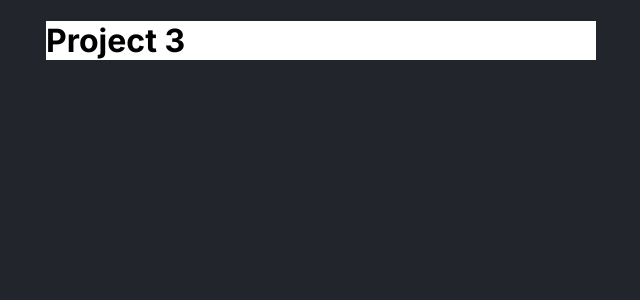
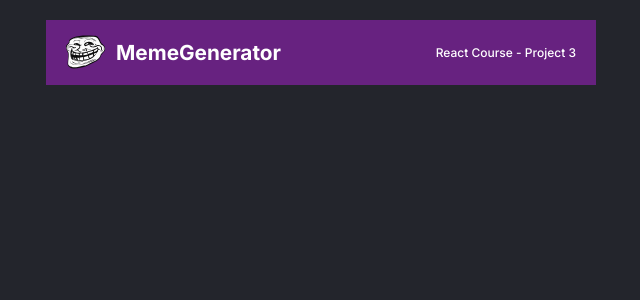
Before and after one commit to tonalmathew/itsReact, a React (Vite) app: page /project3 in a window 1280 px wide. Shown: the top 300 px of the page, without its empty margins (319-959 px from the left). Built offline with nearby package versions, Linux system fonts and the light colour scheme.

Commit message:
project 3 navbar done

```diff
--- a/src/components/Project3/Navbar/Navbar.css
+++ b/src/components/Project3/Navbar/Navbar.css
@@ -0,0 +1,29 @@
+.Navbar {
+  display: flex;
+  justify-content: space-between;
+  /* margin: 20px; */
+  height: 65px;
+  align-items: center;
+  color: white;
+  background-color: #672280;
+}
+
+.head {
+  display: flex;
+  margin-left: 20px;
+}
+
+.title-text{
+  font-weight: bold;
+  font-size: 20.75px;
+  margin-left: 10px;
+}
+
+.nav-text {
+  font-weight: 500;
+  font-size: 12px;
+}
+
+.head-right {
+  margin-right: 20px;
+}
--- a/src/components/Project3/Navbar/Navbar.jsx
+++ b/src/components/Project3/Navbar/Navbar.jsx
@@ -0,0 +1,17 @@
+import React from "react";
+import './Navbar.css'
+import meme from '../../../assets/meme.svg'
+
+export default function Navbar() {
+  return (
+    <div className="Navbar" >
+      <div className="head">
+        <img src={meme} width="40px" />
+        <p className="title-text">MemeGenerator</p>
+      </div>
+      <div className="head-right">
+        <p className="nav-text">React Course - Project 3</p>
+      </div>
+    </div>
+  )
+}
--- a/src/pages/Project3.jsx
+++ b/src/pages/Project3.jsx
@@ -1,10 +1,11 @@
 import React from "react";
 import './Project3.css'
+import Navbar from '../components/Project3/Navbar/Navbar'
 
 export default function Project3() {
   return (
-    <div className="Project2">
-        <h1>Project 3</h1>
-      </div>
+    <div className="Project3">
+      <Navbar />
+    </div>
   )
 }
```
Also changed, not shown: src/assets/meme.svg (added).
